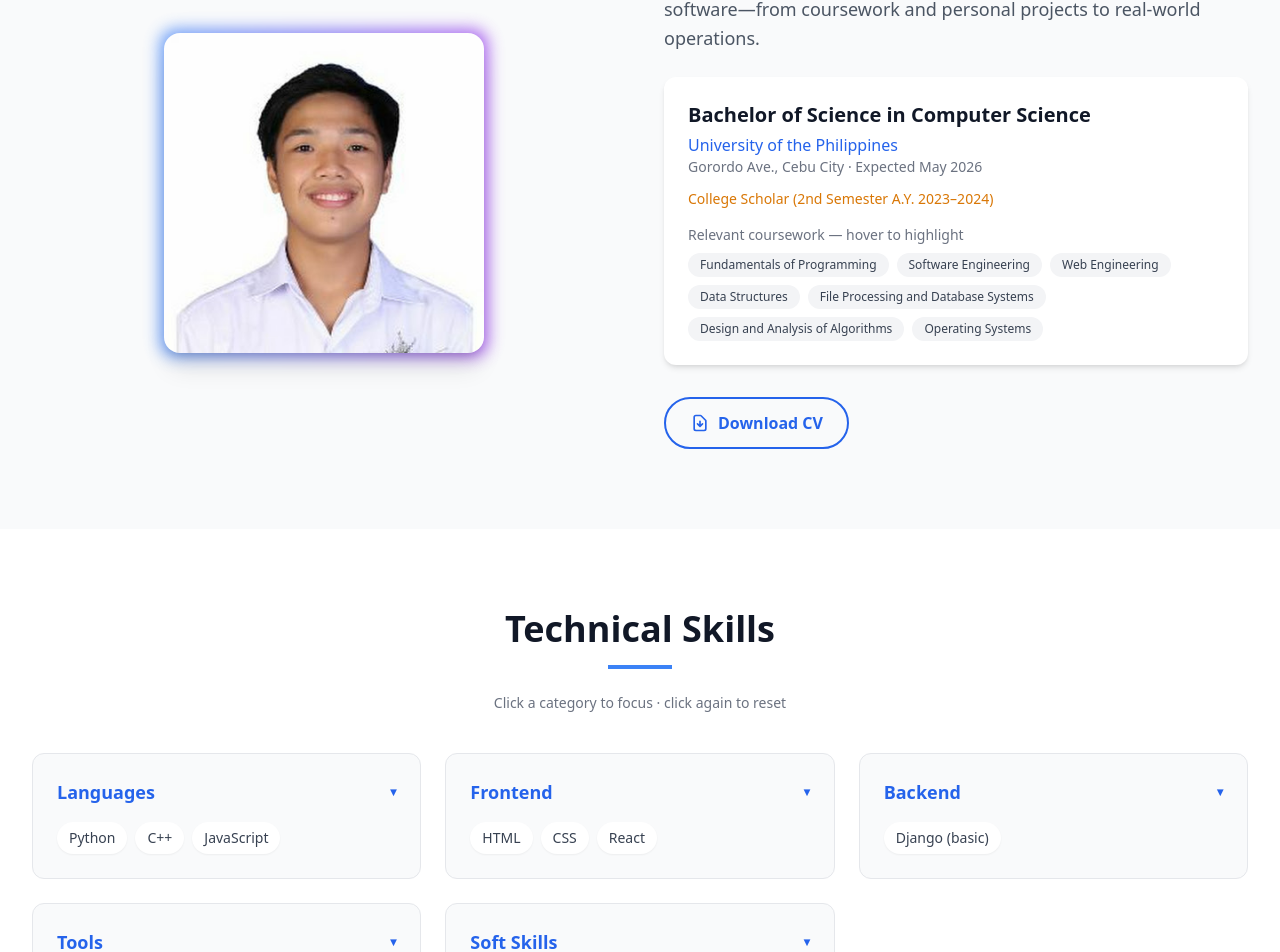
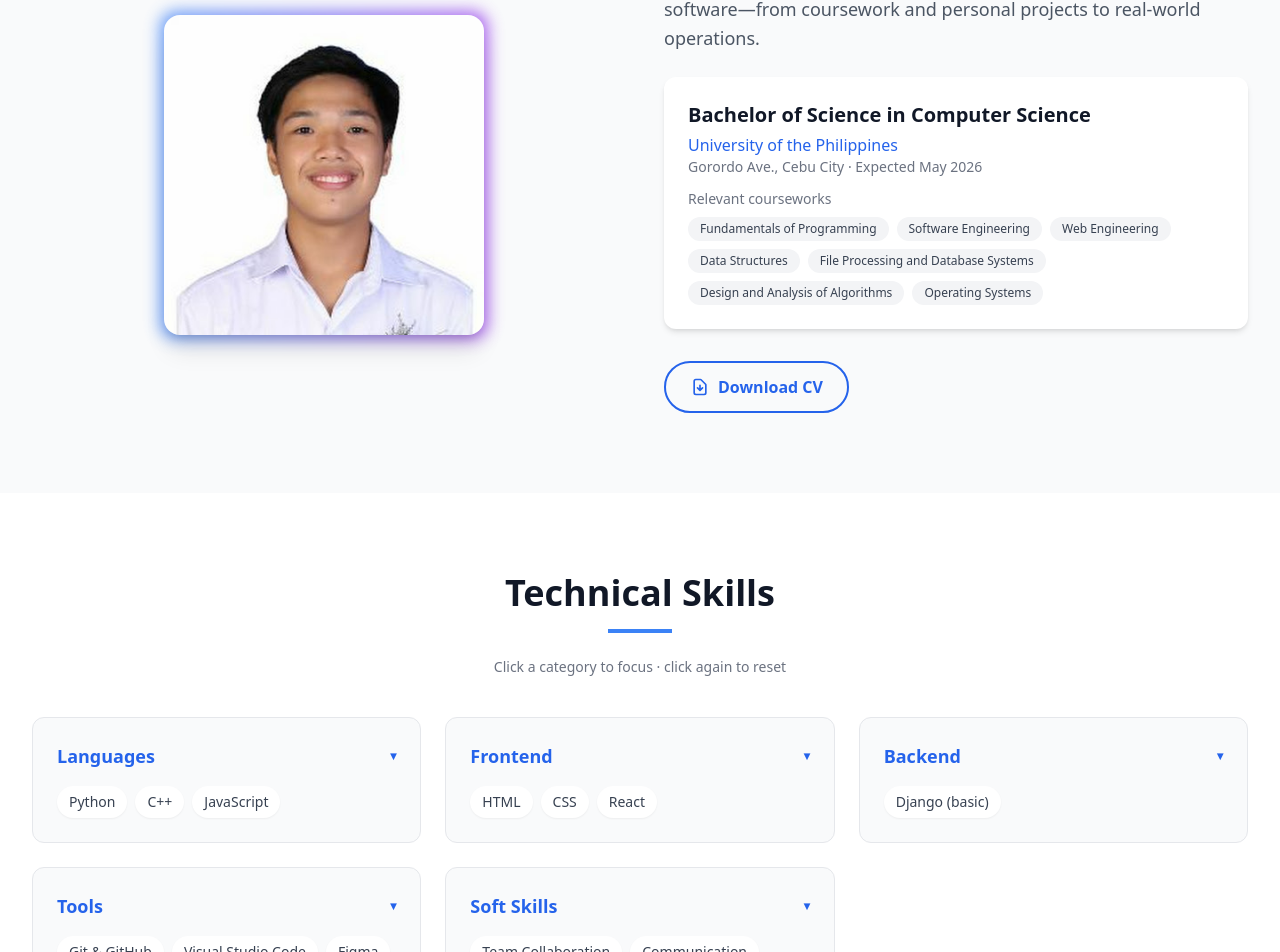
Before and after one commit to jasrulete/portfolio, a React (Vite) app: page / in a window 1280 px wide. Shown: the part 1132-2084 px from the top of the page. Built offline with nearby package versions, Linux system fonts and the light colour scheme; no server answers.

Commit message:
updated about me

```diff
--- a/src/components/about-section.tsx
+++ b/src/components/about-section.tsx
@@ -63,11 +63,11 @@ function AboutGrid({
             <p className="text-gray-500 dark:text-gray-400 text-sm mb-3">
               {education.campus} · {education.expected}
             </p>
-            <p className="text-sm font-medium text-amber-600 dark:text-amber-400 mb-4">
+            {/* <p className="text-sm font-medium text-amber-600 dark:text-amber-400 mb-4">
               {education.honors}
-            </p>
+            </p> */}
             <p className="text-sm text-gray-500 dark:text-gray-400 mb-2">
-              Relevant coursework — hover to highlight
+              Relevant courseworks
             </p>
             <div className="flex flex-wrap gap-2">
               {education.coursework.map((course) => (
--- a/src/data/profile.ts
+++ b/src/data/profile.ts
@@ -26,7 +26,7 @@ export const profile = {
     campus: "Gorordo Ave., Cebu City",
     degree: "Bachelor of Science in Computer Science",
     expected: "Expected May 2026",
-    honors: "College Scholar (2nd Semester A.Y. 2023–2024)",
+    // honors: "College Scholar (2nd Semester A.Y. 2023–2024)",
     coursework: [
       "Fundamentals of Programming",
       "Software Engineering",
```
